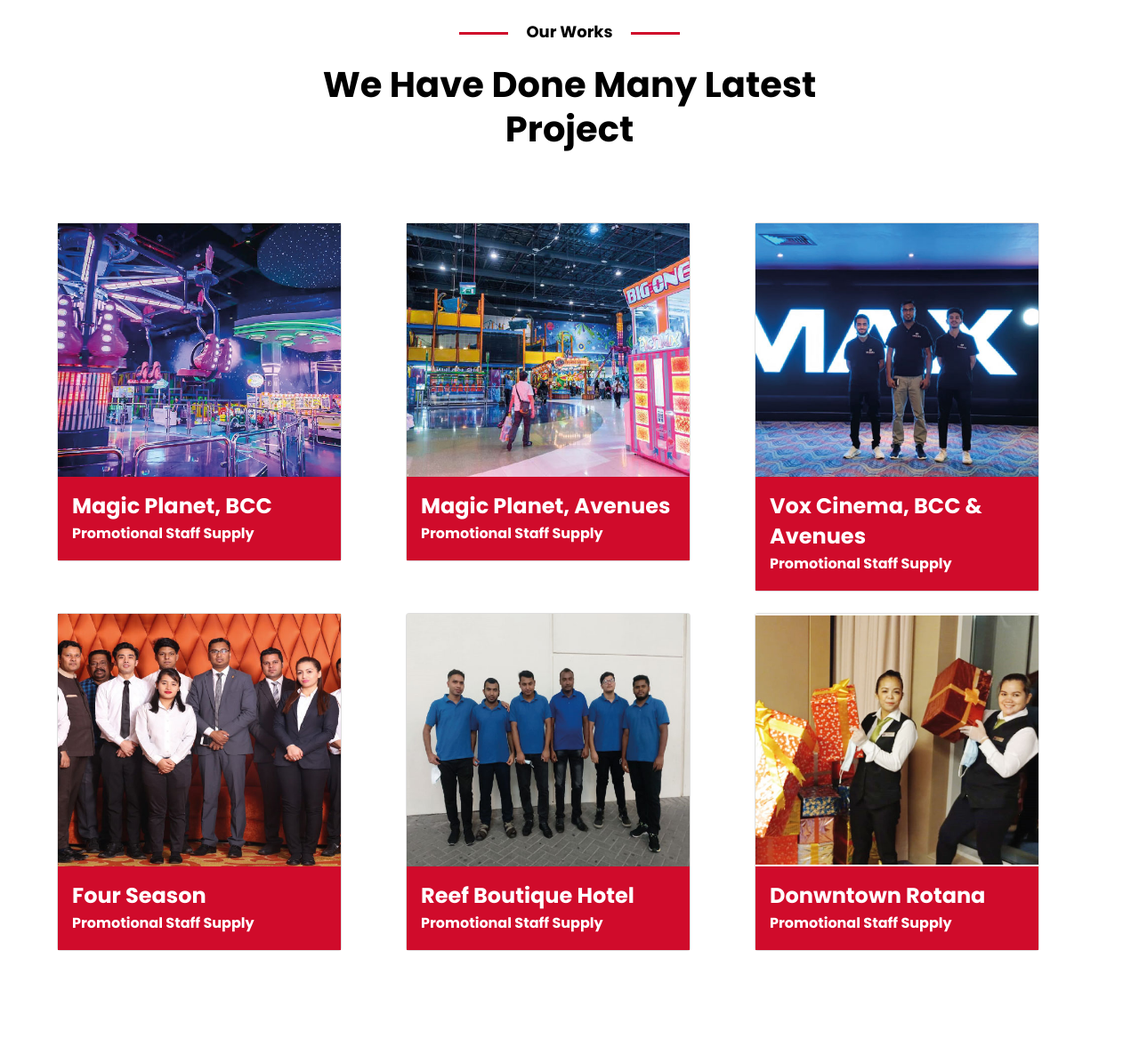
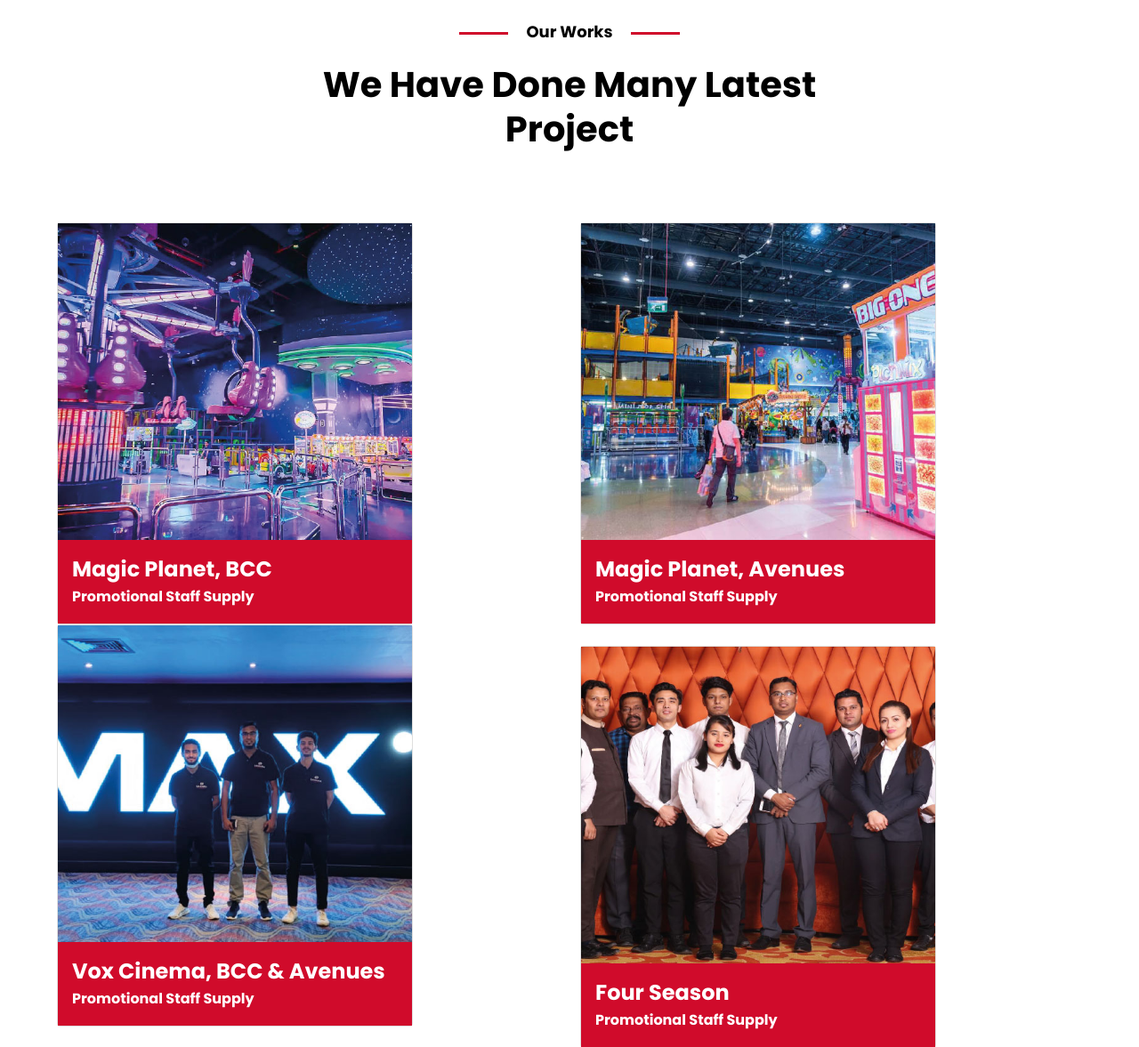
Before and after one commit to yeatun/sarah.com, a PHP site: page / in a window 1280 px wide; the page is wider, and only the part inside the window is pictured. Shown: the part 1842-3019 px from the top of that part at 89% size. Run offline with PHP 8.4, Linux system fonts and the light colour scheme.

Commit message:
change box size in our work section

```diff
--- a/index.php
+++ b/index.php
@@ -132,7 +132,7 @@
             <div class="container">
                 <div class="row">
                     <div class="col-sm">
-                        <div class="card" style="width: 20rem;">
+                        <div class="card" style="width: 25rem;">
                             <img src="assets/images/portfolio/project-1.jpg" alt="">
                             <div class="card-body portfolio-body">
                                 <div class="portfolio-content  ">
@@ -143,7 +143,7 @@
                         </div>
                     </div>
                     <div class="col-sm">
-                        <div class="card" style="width: 20rem;">
+                        <div class="card" style="width: 25rem;">
                             <img src="assets/images/portfolio/project-2.jpg" alt="">
                             <div class="card-body portfolio-body">
                                 <div class="portfolio-content">
@@ -154,7 +154,7 @@
                         </div>
                     </div>
                     <div class="col-sm">
-                        <div class="card" style="width: 20rem;">
+                        <div class="card" style="width: 25rem;">
                             <img src="assets/images/portfolio/project-3.jpg" alt="">
                             <div class="card-body portfolio-body">
                                 <div class="portfolio-content ">
@@ -166,7 +166,7 @@
                     </div>
 
                     <div class="col-sm pt-4">
-                        <div class="card" style="width: 20rem;">
+                        <div class="card" style="width: 25rem;">
                             <img src="assets/images/portfolio/project-4.jpg" alt="">
                             <div class="card-body portfolio-body">
                                 <div class="portfolio-content">
@@ -177,7 +177,7 @@
                         </div>
                     </div>
                     <div class="col-sm pt-4">
-                        <div class="card" style="width: 20rem;">
+                        <div class="card" style="width: 25rem;">
                             <img src="assets/images/portfolio/project-5.jpg" alt="">
                             <div class="card-body portfolio-body">
                                 <div class="portfolio-content">
@@ -188,7 +188,7 @@
                         </div>
                     </div>
                     <div class="col-sm pt-4">
-                        <div class="card" style="width: 20rem;">
+                        <div class="card" style="width: 25rem;">
                             <img src="assets/images/portfolio/project-6.jpg" alt="">
                             <div class="card-body portfolio-body">
                                 <div class="portfolio-content">
```
